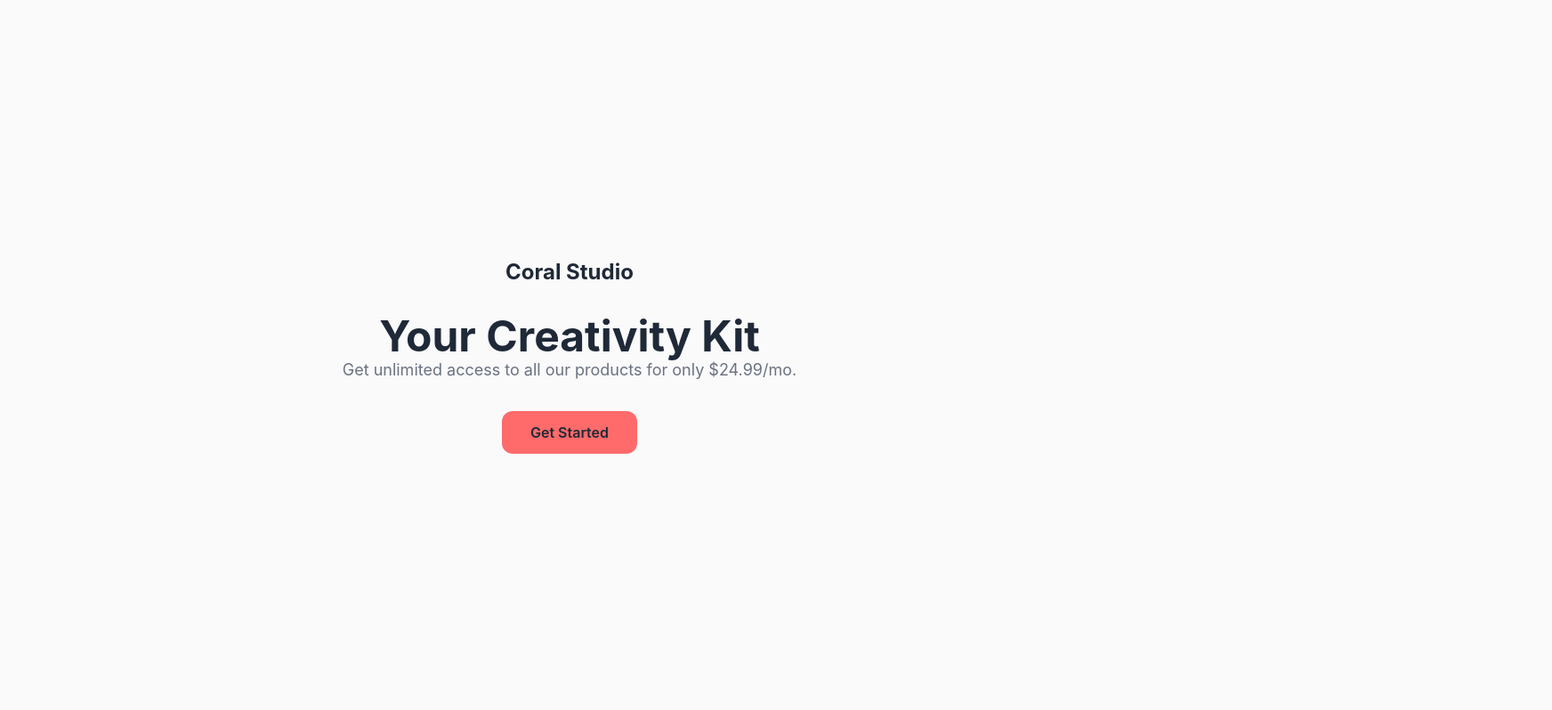
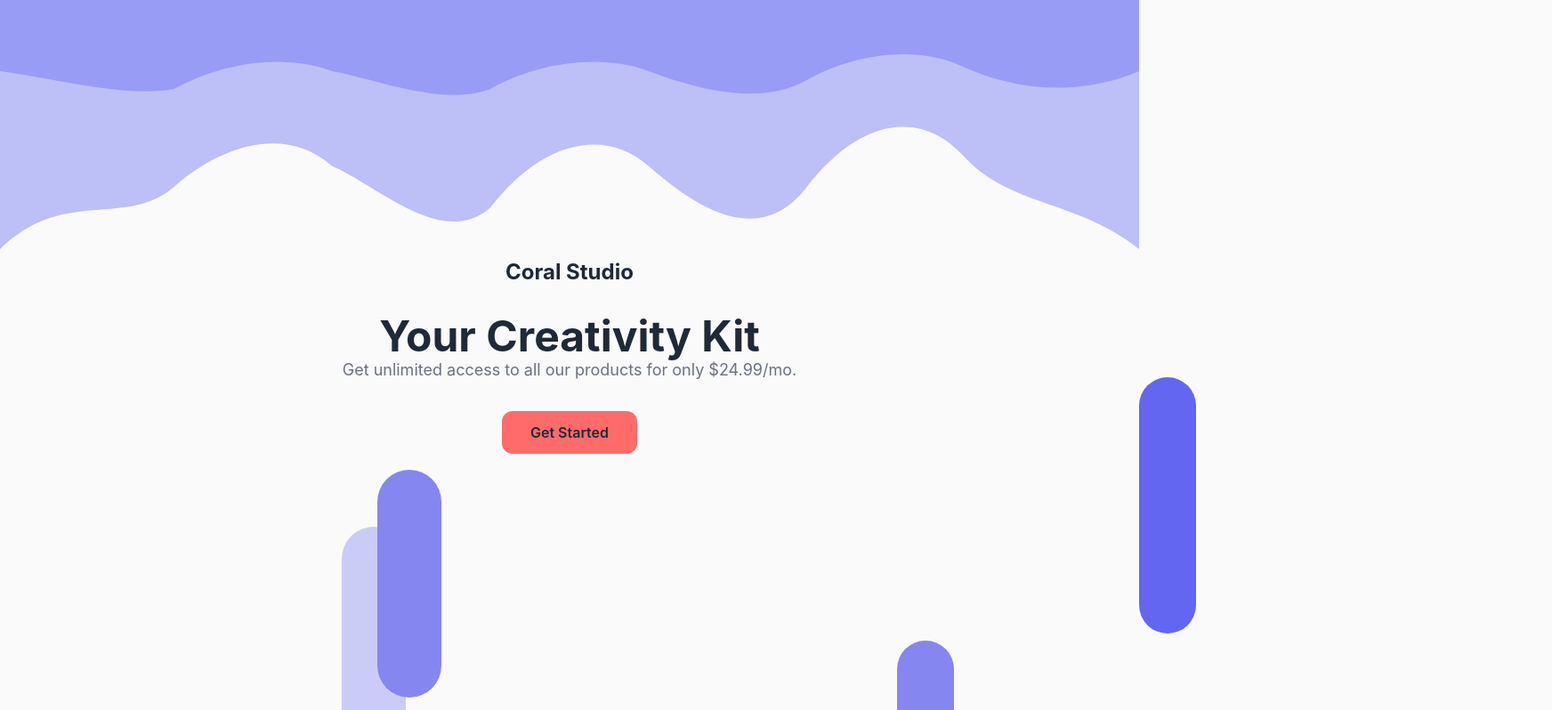
Before and after one commit to ZippyDaFish/creativeSuite-demo, a SvelteKit app: page / in a window 1280 px wide. Shown: the top 798 px of the page at 89% size, 1744 px wide, since content can reach past the window. Built offline with nearby package versions, Linux system fonts and the light colour scheme.

Commit message:
Polish and design

```diff
--- a/src/routes/+page.svelte
+++ b/src/routes/+page.svelte
@@ -1,3 +1,94 @@
+<section class="relative">
+    <!-- Decorative pills -->
+    <div class="pointer-events-none absolute inset-0">
+
+        <!-- Drip background -->
+        <svg viewBox="0 0 1440 600"
+            preserveAspectRatio="none"
+            class="absolute top-0 left-0 w-full h-[35vh] fill-[var(--color-primary)]/40">
+            <path d="
+            M0,0
+            L1440,0
+            L1440,600
+            C1360,480 1280,500 1220,380
+            C1160,250 1080,300 1020,450
+            C960,600 880,500 820,400
+            C760,300 680,350 620,500
+            C560,600 480,450 420,400
+            C360,300 280,350 220,450
+            C160,550 80,450 0,600
+            Z">
+            </path>
+        </svg>
+        <svg viewBox="0 0 1440 600"
+            preserveAspectRatio="none"
+            class="absolute top-0 left-0 w-full h-[15vh] fill-[var(--color-primary)]/40">
+            <path d="
+            M0,0
+            L1440,0
+            L1440,400
+            C1360,550 1280,500 1220,380
+            C1160,250 1080,300 1020,450
+            C960,600 880,500 820,400
+            C760,300 680,350 620,500
+            C560,600 480,450 420,400
+            C360,300 280,350 220,500
+            C160,550 80,450 0,400
+            Z">
+            </path>
+        </svg>
+
+        <svg viewBox="0 0 1440 600"
+            preserveAspectRatio="none"
+            class="absolute transform rotate-180 bottom-0 left-0 w-full h-[15vh] fill-[var(--color-primary)]/40">
+            <path d="
+            M0,0
+            L1440,0
+            L1440,400
+            C1360,550 1280,500 1220,380
+            C1160,250 1080,300 1020,450
+            C960,600 880,500 820,400
+            C760,300 680,350 620,500
+            C560,600 480,450 420,400
+            C360,300 280,350 220,500
+            C160,550 80,450 0,400
+            Z">
+            </path>
+        </svg>
+        <svg viewBox="0 0 1440 600"
+            preserveAspectRatio="none"
+            class="absolute transform rotate-180 bottom-0 left-0 w-full h-[5vh] fill-[var(--color-primary)]/40">
+            <path d="
+            M0,0
+            L1440,0
+            L1440,400
+            C1360,550 1280,500 1220,380
+            C1160,250 1080,300 1020,450
+            C960,600 880,500 820,400
+            C760,300 680,350 620,500
+            C560,600 480,450 420,400
+            C360,300 280,350 220,500
+            C160,550 80,450 0,400
+            Z">
+            </path>
+        </svg>
+
+        <!-- Random Pill Designs -->
+         <div class="absolute top-362 left-52 w-16 h-64 bg-[var(--color-primary)] rounded-full"></div>
+         <div class="absolute top-382 left-42 w-16 h-64 bg-[var(--color-primary)]/40 rounded-full"></div>
+         <div class="absolute top-452 left-420 w-16 h-32 bg-[var(--color-primary)] rounded-full"></div>
+         <div class="absolute top-412 left-392 w-16 h-38 bg-[var(--color-primary-hover)] rounded-full"></div>
+         <div class="absolute top-132 left-106 w-18 h-64 bg-[var(--color-primary-hover)] rounded-full"></div>
+         <div class="absolute top-148 left-96 w-18 h-64 bg-[var(--color-primary-hover)]/40 rounded-full"></div>
+         <div class="absolute top-180 left-252 w-16 h-52 bg-[var(--color-primary-hover)] rounded-full"></div>
+         <div class="absolute top-200 left-260 w-16 h-52 bg-[var(--color-primary-hover)]/40 rounded-full"></div>
+         <div class="absolute top-106 left-320 w-16 h-72 bg-[var(--color-primary)] rounded-full"></div>
+         <div class="absolute top-700 left-380 w-16 h-32 bg-[var(--color-primary-hover)] rounded-full"></div>
+         <div class="absolute top-800 left-392 w-14 h-48 bg-[var(--color-primary)] rounded-full"></div>
+         <div class="absolute top-812 left-402 w-14 h-48 bg-[var(--color-primary)]/20 rounded-full"></div>
+         <div class="absolute top-750 left-80 w-14 h-42 bg-[var(--color-primary)] rounded-full"></div>
+    </div>
+
     <!-- Hero -->
     <section class="w-full min-h-screen p-16 flex flex-col items-center justify-center bg-[var(--color-bg)]">
         <h3 class="text-2xl mb-8">Coral Studio</h3>
@@ -223,3 +314,4 @@
             </div>
         </div>
     </section>
+</section>
```
Lines whose indentation alone changed are shown as unchanged.
